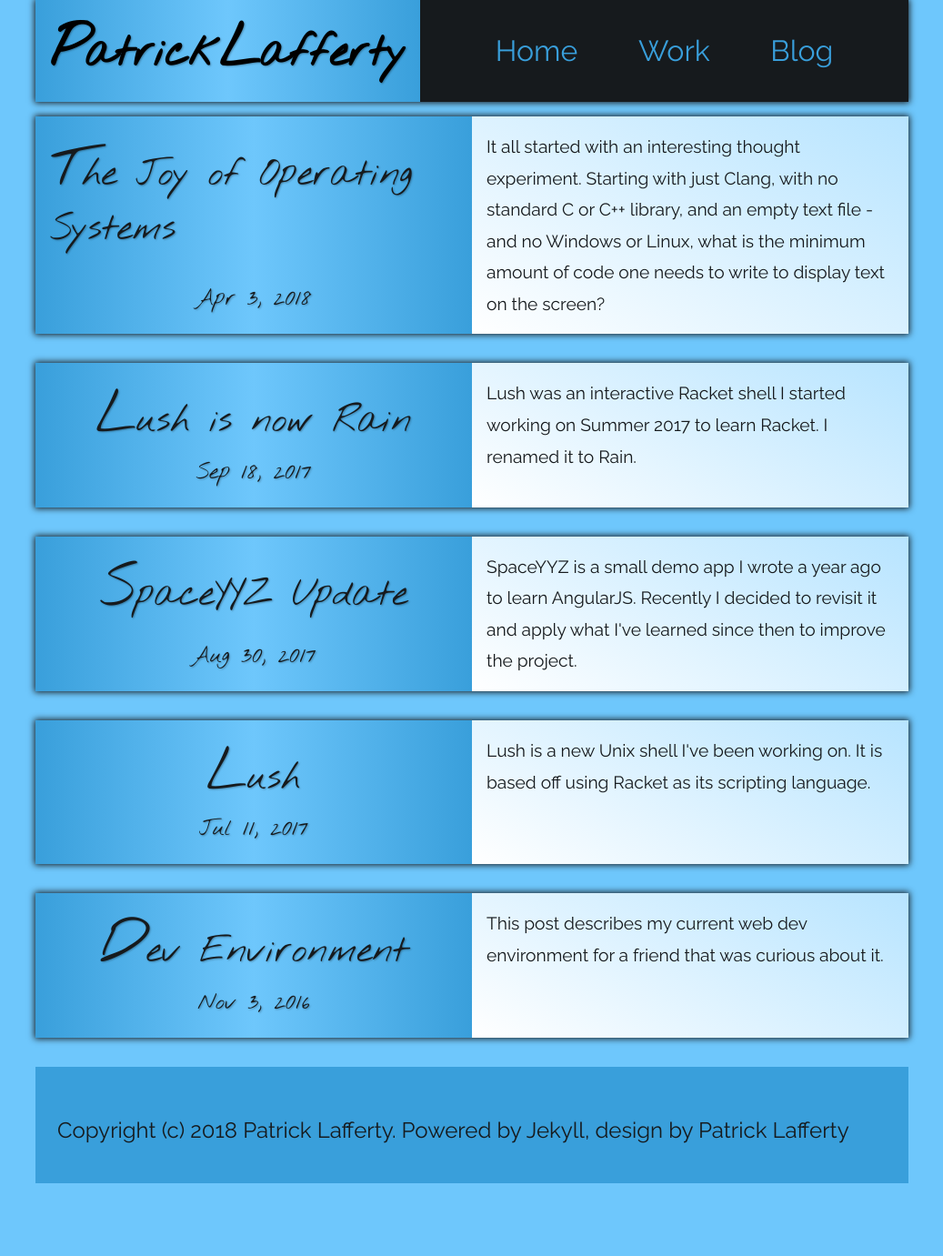
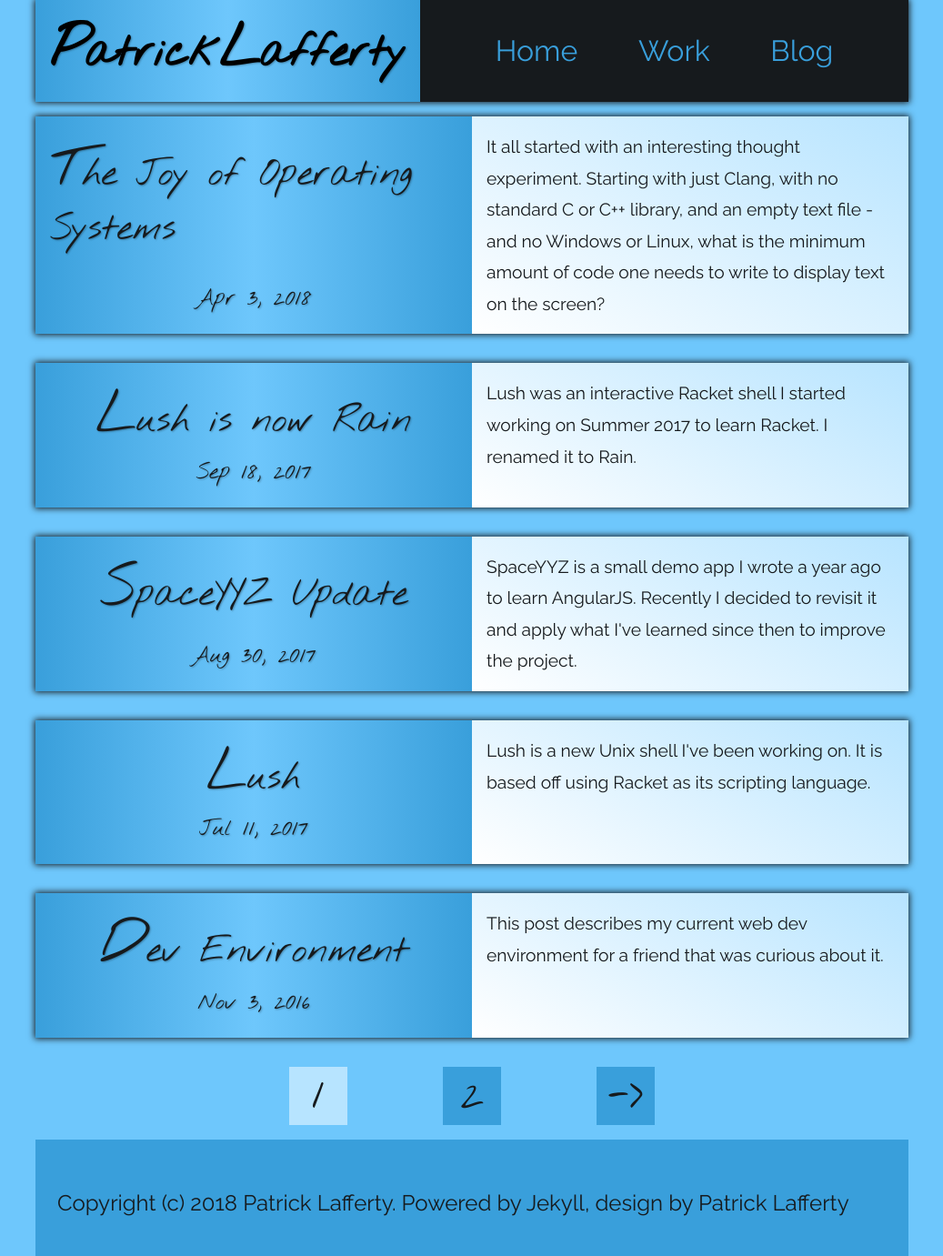
Before and after one commit to patrick-lafferty/portfolio, a Jekyll site: the page built from blog/index.html, in a window 1280 px wide. Shown: the whole page at 91% size, without its empty margins (121-1158 px from the left). Built offline with Jekyll 4.4.1, drawn with Linux system fonts in a browser that asks for light colours; the list of posts is cut into pages by our own code; before the commit the page ends 1301 px from its top, so only the background shows below that.

Commit message:
Add pagination navigation

```diff
--- a/_config.yml
+++ b/_config.yml
@@ -14,7 +14,7 @@ email: patrick_lafferty@outlook.com
 description: > # this means to ignore newlines until "baseurl:"
     My portfolio and blog
 baseurl: "" # the subpath of your site, e.g. /blog
-url: "http://patricklafferty.ca" # the base hostname & protocol for your site
+url: "https://patricklafferty.ca" # the base hostname & protocol for your site
 github_username:  patrick-lafferty
 
 # Build settings
--- a/blog/index.html
+++ b/blog/index.html
@@ -27,18 +27,57 @@ layout: default
 
 {% endfor %}
 
-{% if false && paginator.total_pages > 1 %}
+{% if paginator.total_pages > 1 %}
 
-<div>
-	{% if paginator.previous_page %}
-	<p>Previous</p>
-	{% else %}
+<div class="pagination">
+<section class="page_navigator">
+
+	{% if paginator.page > 1 %}
+		<a class="page__link" href="{{paginator.previous_page_path}}">&lt;-</a>
 	{% endif %}
 
-	{% if paginator.next_page %}
-	<p>Next</p>
-	{% else %}
+	{% assign beforeCurrent = paginator.page | minus: 2 %}
+	{% assign afterCurrent = paginator.page | plus: 2 %}
+
+	{% if beforeCurrent < 1 %}
+		{% assign beforeCurrent = 1 %}
 	{% endif %}
+
+	{% if afterCurrent > paginator.total_pages %}
+		{% assign afterCurrent = paginator.total_pages %}
+	{% endif %}
+
+	{% for i in (beforeCurrent..afterCurrent) %}
+
+		<div class="page__link">
+
+		{% if i == paginator.page %}
+
+			<p class="page__link page__link--selected">{{i}}</p>
+
+		{% else %}
+
+			{% if i == 1 %}
+				<a class="page__link" href="{{'/blog' | prepend: site.url}}">{{i}}</a>
+
+			{% else %}
+
+				<a class="page__link" href="{{site.paginate_path | prepend: site.url | replace: ':num', i}}">{{i}}</a>
+
+			{% endif %}
+
+		{% endif %}
+
+		</div>
+
+	{% endfor %}
+
+
+	{% if paginator.page < paginator.total_pages %}
+		<a class="page__link" href="{{paginator.next_page_path}}">-&gt;</a>
+	{% endif %}
+
+</section>
 </div>
 
 {% endif %}
--- a/css/main.scss
+++ b/css/main.scss
@@ -352,6 +352,36 @@ a {
 	text-indent: 2em;
 }
 
+.pagination {
+	display: flex;
+	justify-content: center;
+	margin: 1rem;
+}
+
+.page_navigator {
+	display: flex;
+	align-items: center;
+	justify-content: space-evenly;
+	width: 66%;
+}
+
+.page__link {
+	width: 4rem;
+	height: 4rem;
+	display: flex;
+	justify-content: center;
+	align-items: center;
+	background: #399FDB;
+	color: #161A1D;
+	font-family: "Nothing you could do";
+	font-size: 3rem;
+	text-decoration: none;
+}
+
+.page__link--selected {
+	background: #B7E4FF;
+}
+
 img {
 	max-width: 100%;
 	display: block;
```
